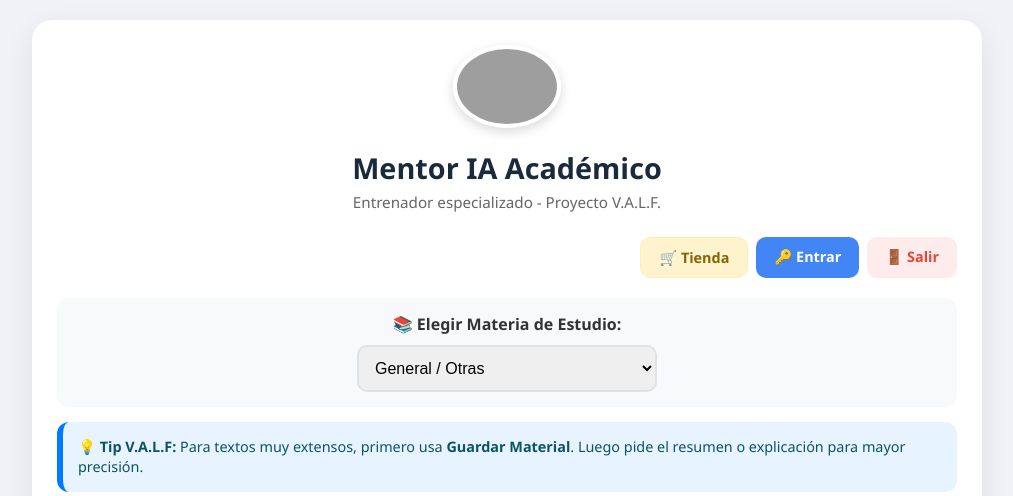
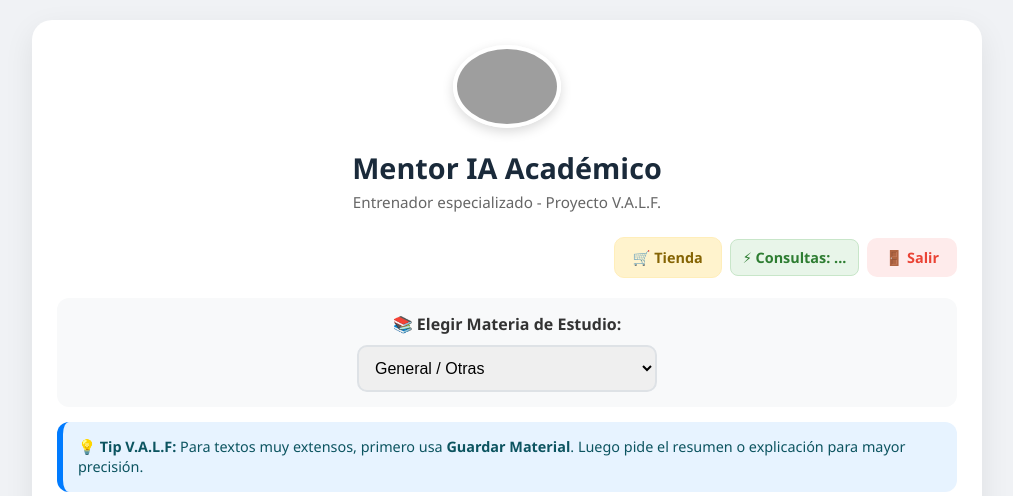
Before and after one commit to iaentrenador/mentor-academico, a Flask app: template templates/index.html in a window 1280 px wide. Shown: the top 496 px of the page, without its empty margins (133-1146 px from the left). Run offline with Flask 3, Linux system fonts and the light colour scheme; the template is opened without the code that fills it: values that come from a table or form of the project are taken from there, others are empty; tables that the repository leaves empty hold one stand-in row (values such as "Sample post"); grey boxes are pictures that could not be loaded.

Commit message:
Update index.html

```diff
--- a/templates/index.html
+++ b/templates/index.html
@@ -15,11 +15,14 @@
         h1 { text-align: center; color: #1a2a3a; margin: 10px 0 5px 0; font-size: 1.8em; }
         .subtitle { text-align: center; color: #666; font-size: 0.95em; margin-bottom: 25px; font-weight: 400; }
 
-        .nav-links { display: flex; justify-content: flex-end; gap: 8px; margin-bottom: 20px; flex-wrap: wrap; }
+        .nav-links { display: flex; justify-content: flex-end; gap: 8px; margin-bottom: 20px; flex-wrap: wrap; align-items: center; }
         .btn-nav { padding: 10px 18px; border-radius: 10px; font-weight: 600; text-decoration: none; font-size: 0.9em; transition: 0.2s; border: none; cursor: pointer; }
         .btn-login { background: #4285f4; color: white; }
         .btn-logout { background: #feebeb; color: #ea4335; }
         .btn-tienda { background: #fff3cd; color: #856404; border: 1px solid #ffeeba; }
+
+        /* Contador de consultas */
+        .status-badge { background: #e8f5e9; color: #2e7d32; padding: 8px 12px; border-radius: 8px; font-weight: bold; font-size: 0.9em; border: 1px solid #c8e6c9; }
 
         .materia-selector { background: #f8f9fa; padding: 15px; border-radius: 12px; margin-bottom: 15px; display: flex; flex-direction: column; align-items: center; gap: 10px; }
         select { width: 100%; max-width: 300px; padding: 12px; border-radius: 10px; border: 2px solid #dee2e6; font-size: 1em; outline: none; transition: border-color 0.2s; }
@@ -62,8 +65,13 @@
 
         <div class="nav-links">
             <a href="#" class="btn-nav btn-tienda" onclick="verTienda()">🛒 Tienda</a>
-            <a href="/login" class="btn-nav btn-login">🔑 Entrar</a>
-            <a href="/logout" class="btn-nav btn-logout">🚪 Salir</a>
+
+            {% if usuario %}
+                <div class="status-badge">⚡ Consultas: <span id="contador-consultas">...</span></div>
+                <a href="/logout" class="btn-nav btn-logout">🚪 Salir</a>
+            {% else %}
+                <a href="/login" class="btn-nav btn-login">🔑 Entrar</a>
+            {% endif %}
         </div>
 
         <div class="materia-selector">
@@ -103,10 +111,25 @@
     </div>
 
     <script>
+        // Al cargar la página, pedimos la info del usuario para el contador
+        window.onload = async () => {
+            try {
+                const res = await fetch('/api/usuario');
+                const data = await res.json();
+                if(data.logueado) {
+                    const contador = document.getElementById('contador-consultas');
+                    if(contador) contador.innerText = data.restantes;
+                }
+            } catch (err) {
+                console.log("Sesión no iniciada o error de API.");
+            }
+        };
+
         async function enviar(tarea) {
             const texto = document.getElementById('texto').value;
             const materia = document.getElementById('materia').value;
             const resDiv = document.getElementById('resultado');
+            const contador = document.getElementById('contador-consultas');
 
             if (tarea !== 'cargar_material' && !texto) return alert("Ingresa contenido primero.");
             resDiv.innerText = "Pensando como experto...";
@@ -125,9 +148,17 @@
                 });
                 const data = await response.json();
 
-                resDiv.innerText = data.resultado || data.res || data.error || "Operación completada.";
+                if (data.error) {
+                    resDiv.innerText = "❌ " + data.error;
+                } else {
+                    resDiv.innerText = data.resultado || data.res || "Operación completada.";
+                    // Actualizamos el contador solo si la IA devolvió el dato (éxito)
+                    if (data.restantes !== undefined && contador) {
+                        contador.innerText = data.restantes;
+                    }
+                }
             } catch (err) {
-                resDiv.innerText = "⚠️ Error de conexión con la IA. Verifica los logs del servidor.";
+                resDiv.innerText = "⚠️ Error de conexión con el servidor. Verifica tu señal o el estado de la app.";
             }
         }
 
```
